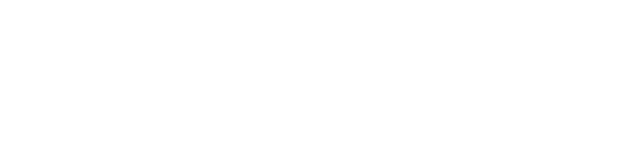
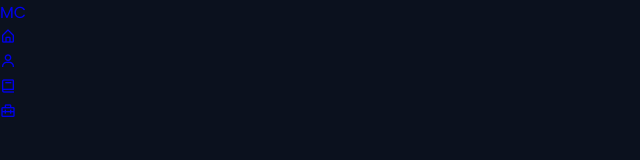
Before and after one commit to Munyaradzi-Chigangawa/Munyaradzi-Chigangawa-Portfolio, a plain HTML site: page index.html in a window 1280 px wide. Shown: the whole page, without its empty margins (0-640 px from the left). Drawn offline with nearby package versions, Linux system fonts and the light colour scheme.

Commit message:
adding css and nav bar

```diff
--- a/assets/css/styles.css
+++ b/assets/css/styles.css
@@ -1,5 +1,5 @@
 /*=============== GOOGLE FONTS ===============*/
-@import url("https://fonts.googleapis.com/css2?family=Poppins:wght@400;500;600&display=swap");
+@import url('https://fonts.googleapis.com/css2?family=Poppins:wght@400;500;600&display=swap');
 
 /*=============== VARIABLES CSS ===============*/
 :root {
--- a/index.html
+++ b/index.html
@@ -5,7 +5,7 @@
         <meta name="viewport" content="width=device-width, initial-scale=1.0">
 
         <!--=============== FAVICON ===============-->
-        <link rel="shortcut icon" href="" type="image/x-icon">
+        <link rel="shortcut icon" href="assets/img/logo.png.png" type="image/x-icon">
 
         <!--=============== BOXICONS ===============-->
         <link href='https://unpkg.com/boxicons@2.1.1/css/boxicons.min.css' rel='stylesheet'>
@@ -14,13 +14,32 @@
         <link rel="stylesheet" href="">
 
         <!--=============== CSS ===============-->
-        <link rel="stylesheet" href="">
+        <link rel="stylesheet" href="assets/css/styles.css">
 
-        <title> Munyaradzi Chigangawa Portfolio Website </title>
+        <title> Munyaradzi Chigangawa Portfolio </title>
     </head>
     <body>
         <!--=============== HEADER ===============-->
         <header class="header" id="header">
+            <nav class  = "nav-container">
+                <a href="#" class= "nav__logo"> MC </a>
+                <div class = "nav__menu">
+                    <ul class = "nav__list">
+                        <li class = "nav__item">
+                            <a href="#home" class = "nav__link"> <i class='bx bx-home-alt'></i> </a>
+                        </li>
+                        <li class = "nav__item">
+                            <a href="#about" class = "nav__link"> <i class='bx bx-user'></i> </a>
+                        </li>
+                        <li class = "nav__item">
+                            <a href="#skills" class = "nav__link"> <i class='bx bx-book'></i> </a>
+                        </li>
+                        <li class = "nav__item">
+                            <a href="#work" class = "nav__link"> <i class='bx bx-briefcase-alt-2' ></i> </a>
+                        </li>
+                    </ul>
+                </div>
+            </nav>
 
         </header>
 
@@ -68,7 +87,7 @@
         </footer>
 
         <!--=============== SCROLLREVEAL ===============-->
-        <script src="assets/js/main.js"></script>
+        <script src=""></script>
 
         <!--=============== SWIPER JS ===============-->
         <script src=""></script>
@@ -77,6 +96,6 @@
         <script src=""></script>
 
         <!--=============== MAIN JS ===============-->
-        <script src=""></script>
+        <script src="assets/js/main.js"></script>
     </body>
 </html>
```
Also changed, not shown: assets/img/logo.png.png (added).
